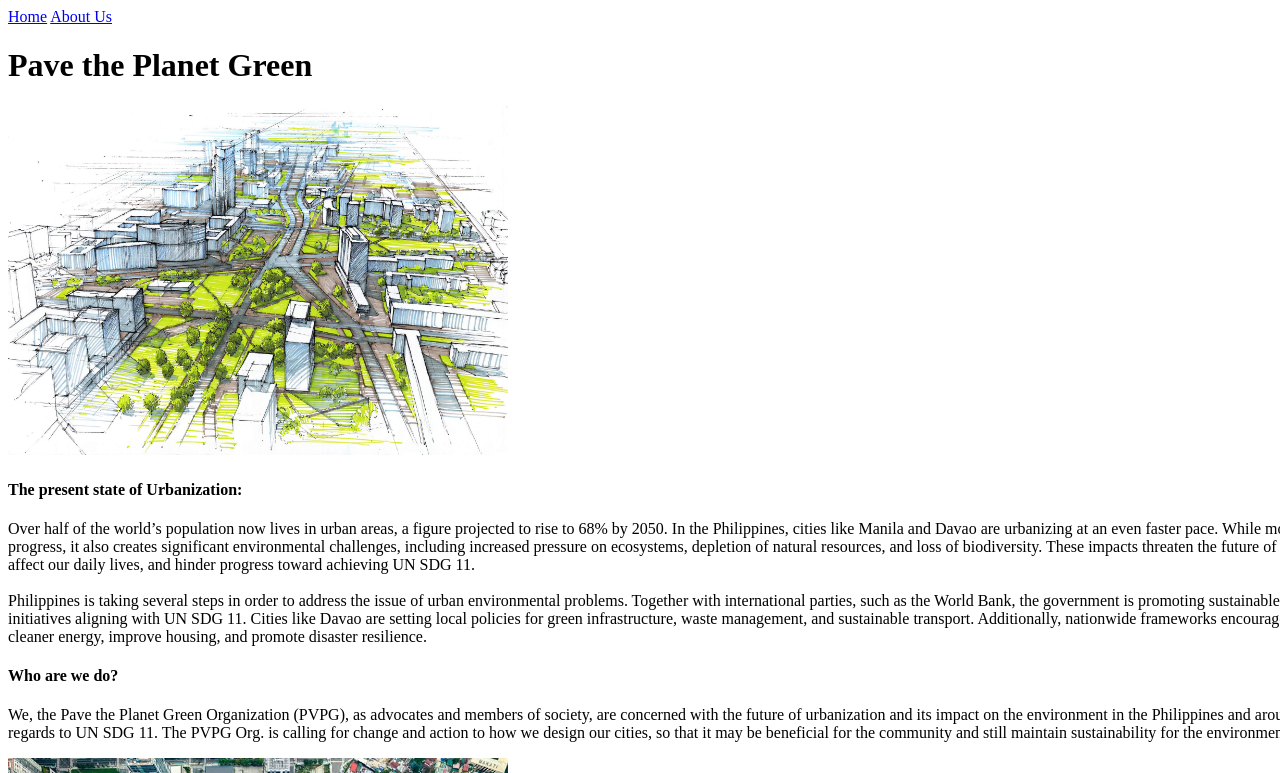
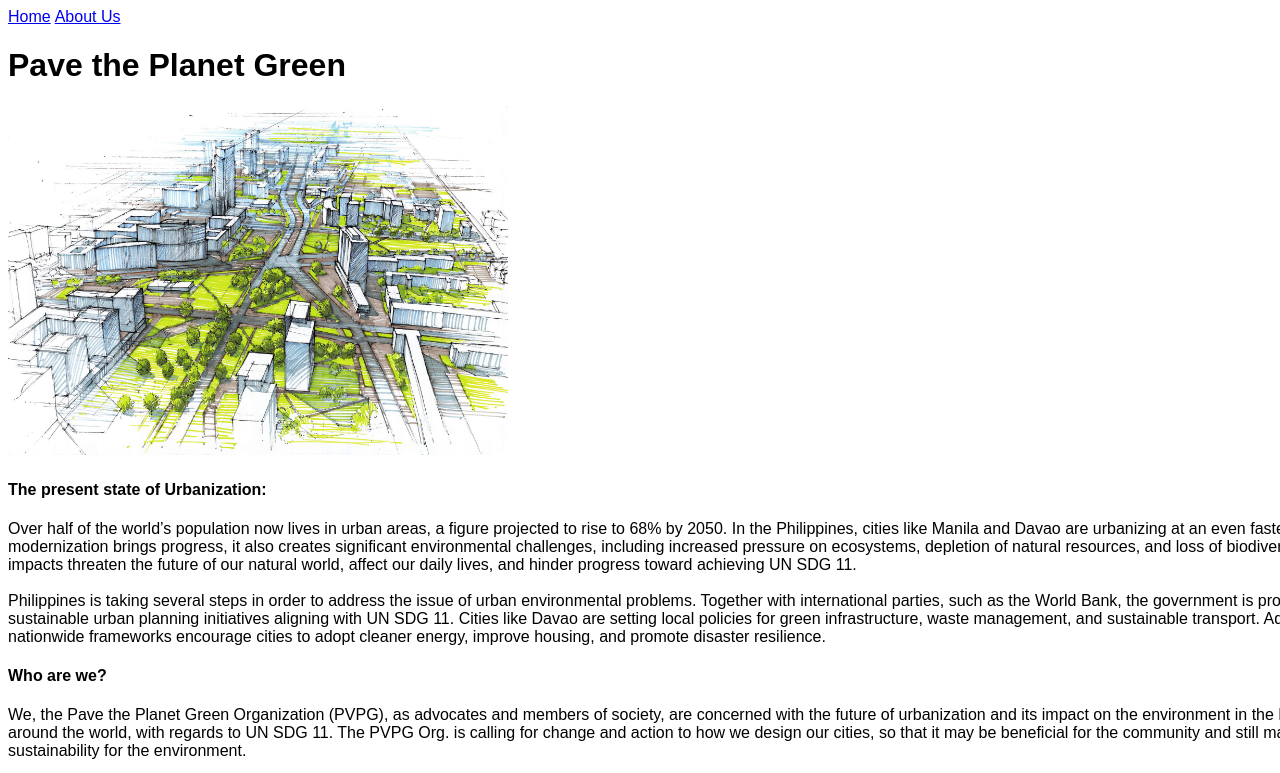
Before and after one commit to arya-mitmug/pm2, a plain HTML site: page index.html in a window 1280 px wide. Shown: the top 773 px of the page. Drawn offline with Linux system fonts and the light colour scheme.

Commit message:
Add files via upload

```diff
--- a/about.css
+++ b/about.css
@@ -1,3 +1,12 @@
+h4{
+    font-family: Arial, Helvetica, sans-serif;
+}
+
 p{
+    font-family: Arial, Helvetica, sans-serif;
     width: 1400px;
 }
+
+a{
+    font-family: Arial, Helvetica, sans-serif;
+}
--- a/index.css
+++ b/index.css
@@ -1,3 +1,16 @@
+h1{
+    font-family: Arial, Helvetica, sans-serif;
+}
+
+h4{
+    font-family: Arial, Helvetica, sans-serif;
+}
+
 p{
+    font-family: Arial, Helvetica, sans-serif;
     width: 1400px;
 }
+
+a{
+    font-family: Arial, Helvetica, sans-serif;
+}
--- a/index.html
+++ b/index.html
@@ -19,7 +19,7 @@
     <p>Over half of the world’s population now lives in urban areas, a figure projected to rise to 68% by 2050. In the Philippines, cities like Manila and Davao are urbanizing at an even faster pace. While modernization brings progress, it also creates significant environmental challenges, including increased pressure on ecosystems, depletion of natural resources, and loss of biodiversity. These impacts threaten the future of our natural world, affect our daily lives, and hinder progress toward achieving UN SDG 11. <br> <br> Philippines is taking several steps in order to address the issue of urban environmental problems. Together with international parties, such as the World Bank, the government is promoting sustainable urban planning initiatives aligning with UN SDG 11. Cities like Davao are setting local policies for green infrastructure, waste management, and sustainable transport. Additionally, nationwide frameworks encourage cities to adopt cleaner energy, improve housing, and promote disaster resilience.
     </p>
 
-    <h4>Who are we do?</h4>
+    <h4>Who are we?</h4>
     <p>We, the Pave the Planet Green Organization (PVPG), as advocates and members of society, are concerned with the future of urbanization and its impact on the environment in the Philippines and around the world, with regards to UN SDG 11. The PVPG Org. is calling for change and action to how we design our cities, so that it may be beneficial for the community and still maintain sustainability for the environment.
     </p>
 
```
